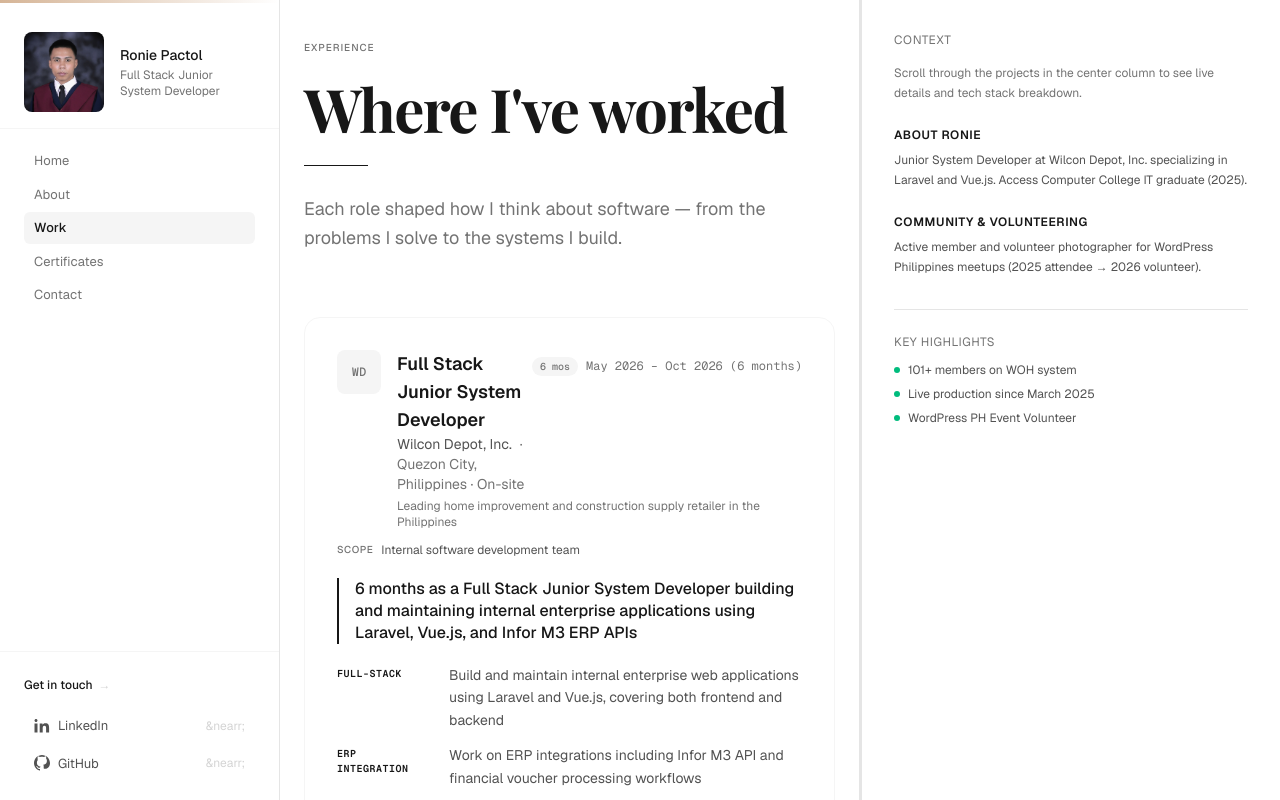
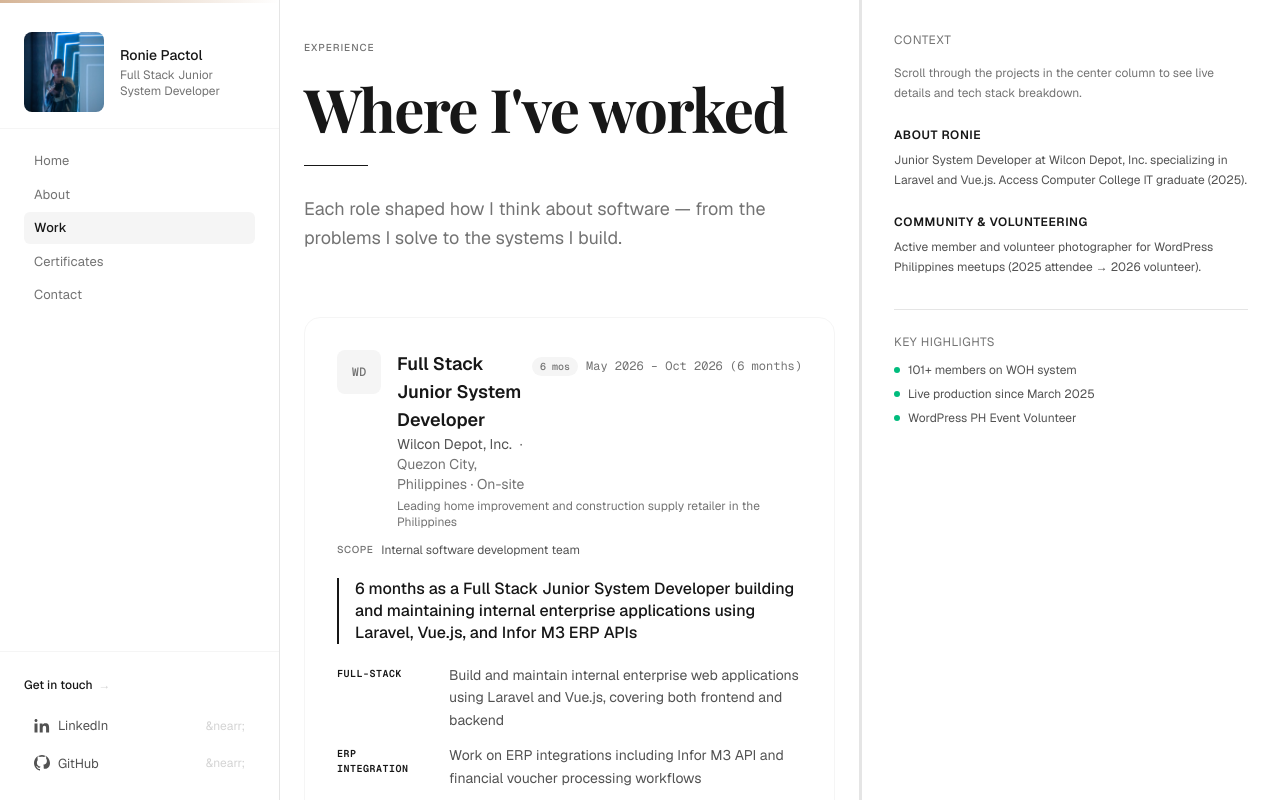
Before and after one commit to roniepactolstudent2223-stack/roniepactolstudent2223-stack.github.io, a Next.js app: page /work in a window 1280 px wide. Built offline with nearby package versions, Linux system fonts and the light colour scheme.

Commit message:
feat: update profile picture with new camera portrait and adjust avatar framing

```diff
--- a/src/components/sidebar/SidebarIdentity.tsx
+++ b/src/components/sidebar/SidebarIdentity.tsx
@@ -21,7 +21,7 @@ export default function SidebarIdentity({ compact = false }: SidebarIdentityProp
       <img
         src="/Profile.jpg"
         alt={PORTFOLIO_IDENTITY.name}
-        className="h-20 w-20 shrink-0 rounded-lg object-cover object-top"
+        className="h-20 w-20 shrink-0 rounded-lg object-cover object-[center_42%]"
       />
       <div className="min-w-0">
         <h1 className="text-sm font-medium text-neutral-900 truncate">
```
Also changed, not shown: Profile.jpg, public/Profile.jpg.
